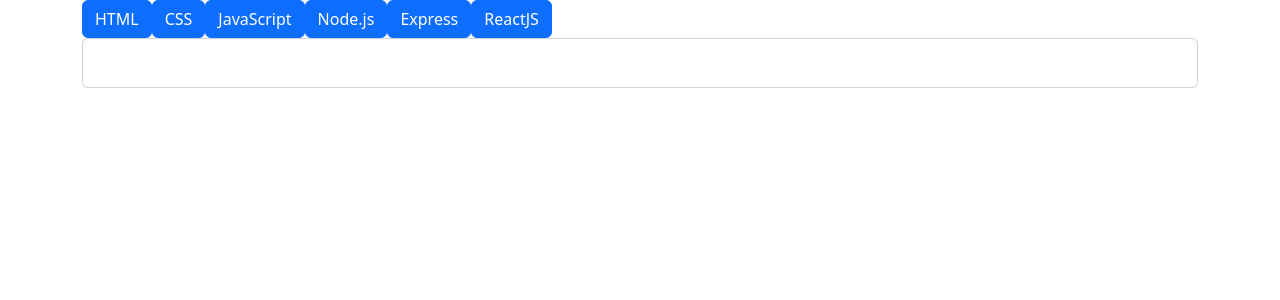
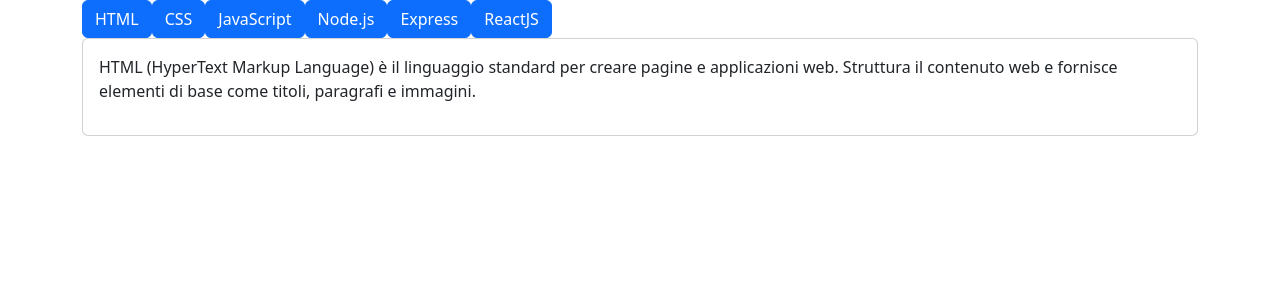
Before and after one commit to SimonePalmisciano/react-use-state, a React (Vite) app: page / in a window 1280 px wide. Shown: the top 300 px of the page. Built offline with nearby package versions, Linux system fonts and the light colour scheme.

Commit message:
implementato la card che mostra la descrizione del linguaggio selezionato

```diff
--- a/src/App.jsx
+++ b/src/App.jsx
@@ -7,8 +7,9 @@
   const [selectedLanguage, setSelectedLanguage] = useState(languages[0]);
 
   function handleSelectedLanguage(selected){
-
+    setSelectedLanguage(selected)
   }
+  console.log(selectedLanguage)
 
   return (
     <div className="container">
@@ -18,11 +19,15 @@
             <Button
               key={language.id}
               language={language}
+              onSelect={handleSelectedLanguage}
+              active={selectedLanguage.id}
             />
           );
         })}
       </div>
-      <Card />
+      <Card
+        language={selectedLanguage.description}
+      />
     </div>
   );
 }
--- a/src/components/Button.jsx
+++ b/src/components/Button.jsx
@@ -2,7 +2,7 @@
 import styles from "./Button.module.css"
 
 function Button(props) {
-    const { language } = props; // dichiaro una const che ha gli stessi valori di props, quindi dell'oggetto che gli ho passato
+    const { language, onSelect } = props; // dichiaro una const che ha gli stessi valori di props, quindi dell'oggetto che gli ho passato
     const { id, title, description } = language; // qua dichiaro le variabili prese dalle chiavi dell'oggetto passato
 
     const [open, setOpen] = useState(false); // diciamo che la card deve partire chiusa, quindi al click si dovrà aprire
@@ -10,7 +10,8 @@
     const btnClass = open ? 'btn-warning' : 'btn-primary';
 
     function clickHandler(event) {
-        setOpen(open ? false : true);
+        onSelect(language)
+        setOpen(open ? false : true)
     }
 
     return (
--- a/src/components/Card.jsx
+++ b/src/components/Card.jsx
@@ -2,13 +2,13 @@
 import styles from "./Card.module.css";
 
 function Card({
-
+    language = ''
 }) {
 
     return (
         <div className="card">
             <div className="card-body">
-                <p></p>
+                <p>{language}</p>
             </div>
         </div>
     );
```
